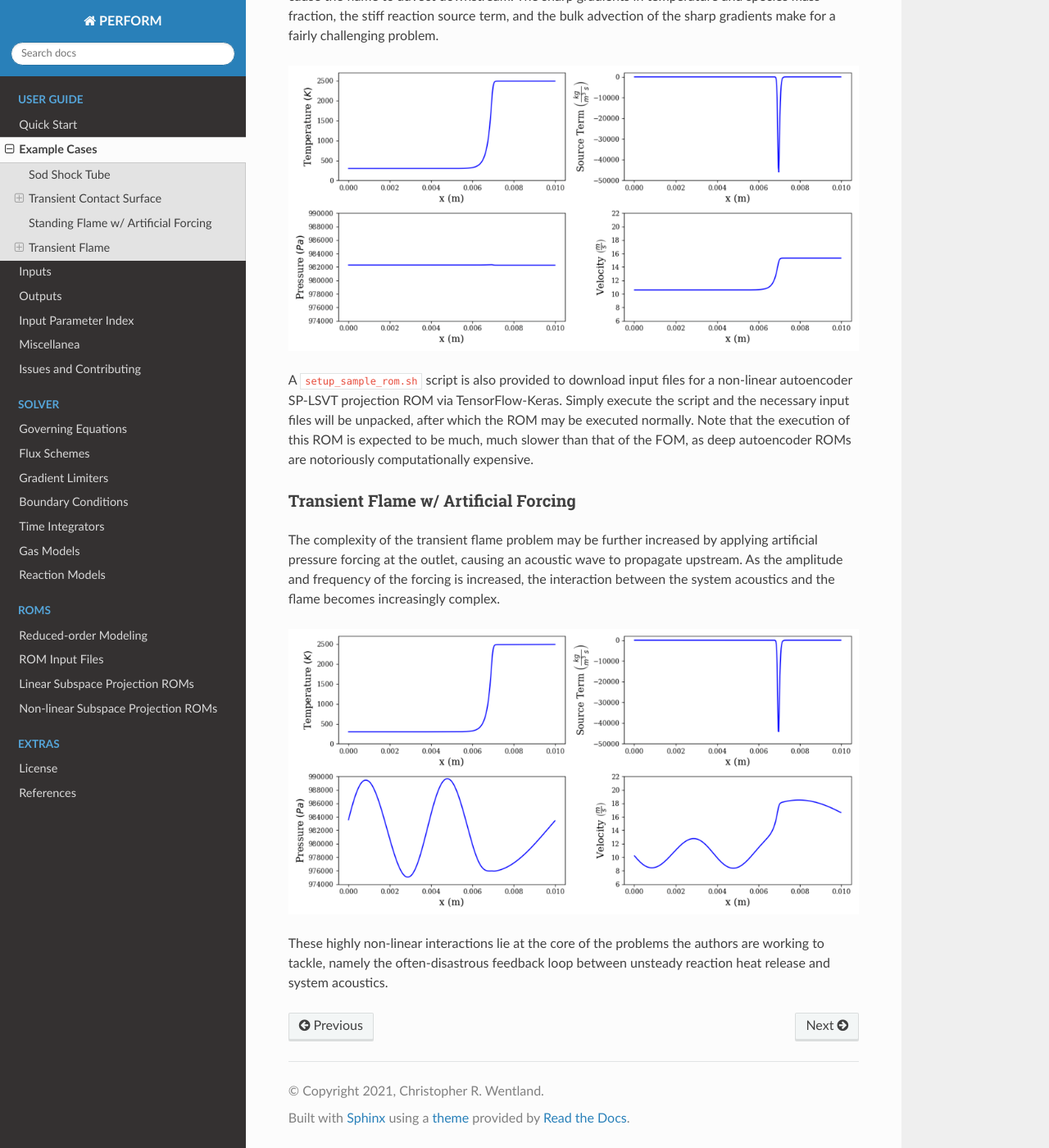
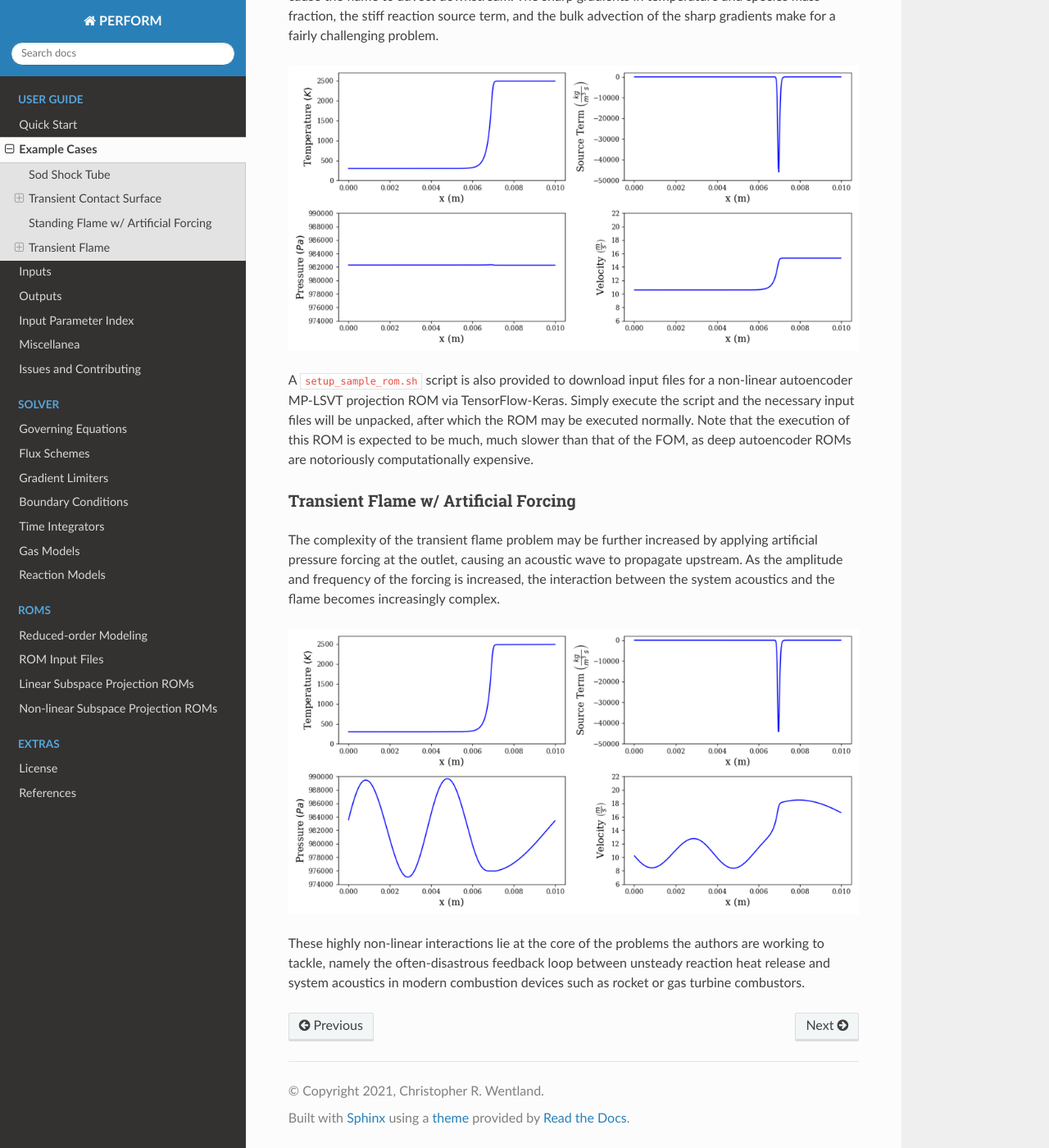
Before and after one commit to cwentland0/perform, a Sphinx documentation site: the page built from doc/userguide/examples.rst, in a window 1280 px wide and 1400 px high, scrolled down 3336 px. Shown: the whole window at 82% size. Built offline with Sphinx 7.4.7 and the Read the Docs theme 2.0.0, drawn with Linux system fonts in a browser that asks for light colours; some of the changed text lies outside the part shown.

Commit message:
a couple minor corrections to RTD FOM pages

```diff
--- a/doc/solver/bound.rst
+++ b/doc/solver/bound.rst
@@ -99,4 +99,4 @@
 	pert_perc_outlet  = 0.05
 	pert_freq         = [2000.0, 5000.0]
 
-this will result in two perturbation signals (one of 2 kHz, another of 5 kHz) of the mean downstream static pressure with amplitude 50 kPa.
+this will result in two perturbation signals (one of 2 kHz, another of 5 kHz) of the mean downstream static pressure with amplitude of 50 kPa.
--- a/doc/userguide/examples.rst
+++ b/doc/userguide/examples.rst
@@ -43,14 +43,14 @@
 Standing Flame w/ Artificial Forcing
 ------------------------------------
 
-This case is similar to the contact surface in the sense that it features a cold "reactant" species and a hot "product" species. However, the viscosity and reaction are turned **on** for this case, with a single-step irreversible reaction mechanism which simply converts "product" to "species". Additionally, the bulk velocity of the fluid is decreased to the point that the reaction and diffusion is perfectly balanced with the bulk velocity, resulting in an effectively stationary flame. Artificial pressure forcing is applied at the outlet, causing a single-frequency acoustic wave to propagate upstream.
+This case is similar to the contact surface in the sense that it features a cold "reactant" species and a hot "product" species. However, the viscosity and reaction are turned **on** for this case, with a single-step irreversible reaction mechanism which simply converts "reactant" to "product". Additionally, the bulk velocity of the fluid is decreased to the point that the reaction and diffusion is perfectly balanced with the bulk velocity, resulting in an effectively stationary flame. Artificial pressure forcing is applied at the outlet, causing a single-frequency acoustic wave to propagate upstream.
 
 .. image:: ../images/standing_flame.png
   :alt: Standing flame profiles
 
 This is an incredibly simple reacting flow problem, one which linear subspace ROMs should nail with only a few trial basis modes. This is not surprising, as the flow is largely stationary, with all fluctuations exhibiting a fixed frequency and amplitude. However, we've observed that non-linear autoencoder projection ROMs may fail even for this simple case, and users should take care to check whether their methods succeed.
 
-A ``setup_sample_rom.sh`` script is also provided to download input files for a linear SP-LSVT projection ROM. Simply execute the script and the necessary input files will be unpacked, after which the ROM may be executed normally.
+A ``setup_sample_rom.sh`` script is also provided to download input files for a linear MP-LSVT projection ROM. Simply execute the script and the necessary input files will be unpacked, after which the ROM may be executed normally.
 
 Transient Flame
 ---------------
@@ -60,7 +60,7 @@
 .. image:: ../images/transient_flame_without_forcing.png
   :alt: Transient flame w/o forcing profiles
 
-A ``setup_sample_rom.sh`` script is also provided to download input files for a non-linear autoencoder SP-LSVT projection ROM via TensorFlow-Keras. Simply execute the script and the necessary input files will be unpacked, after which the ROM may be executed normally. Note that the execution of this ROM is expected to be much, much slower than that of the FOM, as deep autoencoder ROMs are notoriously computationally expensive.
+A ``setup_sample_rom.sh`` script is also provided to download input files for a non-linear autoencoder MP-LSVT projection ROM via TensorFlow-Keras. Simply execute the script and the necessary input files will be unpacked, after which the ROM may be executed normally. Note that the execution of this ROM is expected to be much, much slower than that of the FOM, as deep autoencoder ROMs are notoriously computationally expensive.
 
 Transient Flame w/ Artificial Forcing
 ^^^^^^^^^^^^^^^^^^^^^^^^^^^^^^^^^^^^^
@@ -70,4 +70,4 @@
 .. image:: ../images/transient_flame_with_forcing.png
   :alt: Transient flame w/ forcing profiles
 
-These highly non-linear interactions lie at the core of the problems the authors are working to tackle, namely the often-disastrous feedback loop between unsteady reaction heat release and system acoustics.
+These highly non-linear interactions lie at the core of the problems the authors are working to tackle, namely the often-disastrous feedback loop between unsteady reaction heat release and system acoustics in modern combustion devices such as rocket or gas turbine combustors.
--- a/doc/userguide/inputfiles.rst
+++ b/doc/userguide/inputfiles.rst
@@ -450,7 +450,7 @@
 
 Initial Condition Inputs
 ------------------------
-Unsteady solutions can be initialized in three different ways in **PERFORM**: piecewise uniform function parameters files (:ref:`pwuniformfile-label`), full primitive state NumPy profiles (:ref:`npyicfile-label`), or restart files (:ref:`restartfile-label`). If multiple restart methods are requested, the following priority hierarchy is followed: restart files first, then piecewise uniform function, and finally primitive state NumPy files.
+Unsteady solutions can be initialized in three different ways in **PERFORM**: piecewise uniform function parameters files (:ref:`pwuniformfile-label`), full primitive state NumPy profiles (:ref:`npyicfile-label`), or restart files (:ref:`restartfile-label`). If multiple restart methods are requested, the following priority hierarchy is followed: restart files first, then primitive state NumPy files, and finally a piecewise uniform function.
 
 
 .. _pwuniformfile-label:
```
